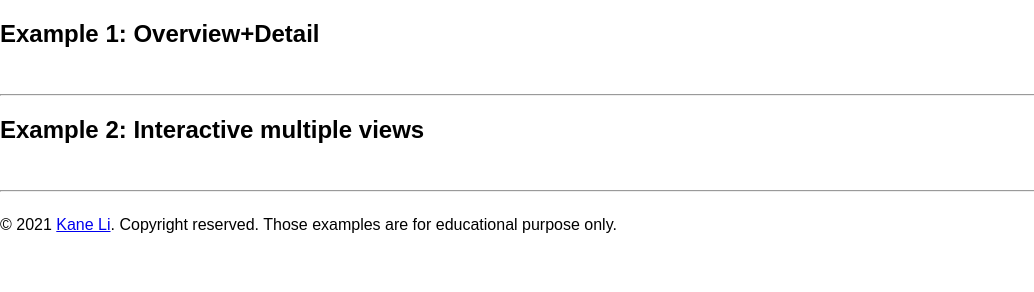
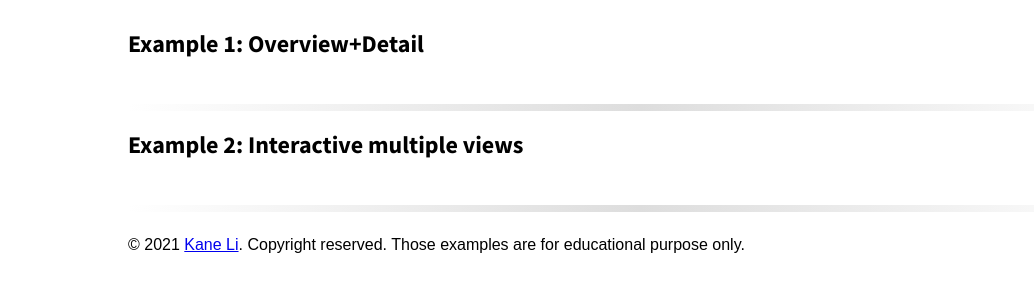
Before and after one commit to ZhanZhynn/FIT3179, a plain HTML site: page index.html in a window 1280 px wide. Shown: the whole page, without its empty margins (0-1034 px from the left). Drawn offline with nearby package versions, Linux system fonts and the light colour scheme; a script that the page names is missing.

Commit message:
Update style.css

```diff
--- a/css/style.css
+++ b/css/style.css
@@ -1,8 +1,19 @@
-#choropleth_map {
-	top:100px;
-	bottom: 100px;
-	left: 100px;
-	right: 100px;
-	/*height: 1000px;
-	width: 800px;*/
+.vis-container {
+    width: 100%;
 }
+
+.page {
+    width: 1024px;
+    background-color: white;
+    margin: auto;
+    padding: 50px;
+    padding-top: 10px;
+    font-family: 'Source Sans Pro', sans-serif;
+}
+
+.hr3 {
+    border: 0;
+    height: 2px;
+    background-image: linear-gradient(to right, transparent, #DDD, transparent);
+    padding-top: 5px;
+}
```
